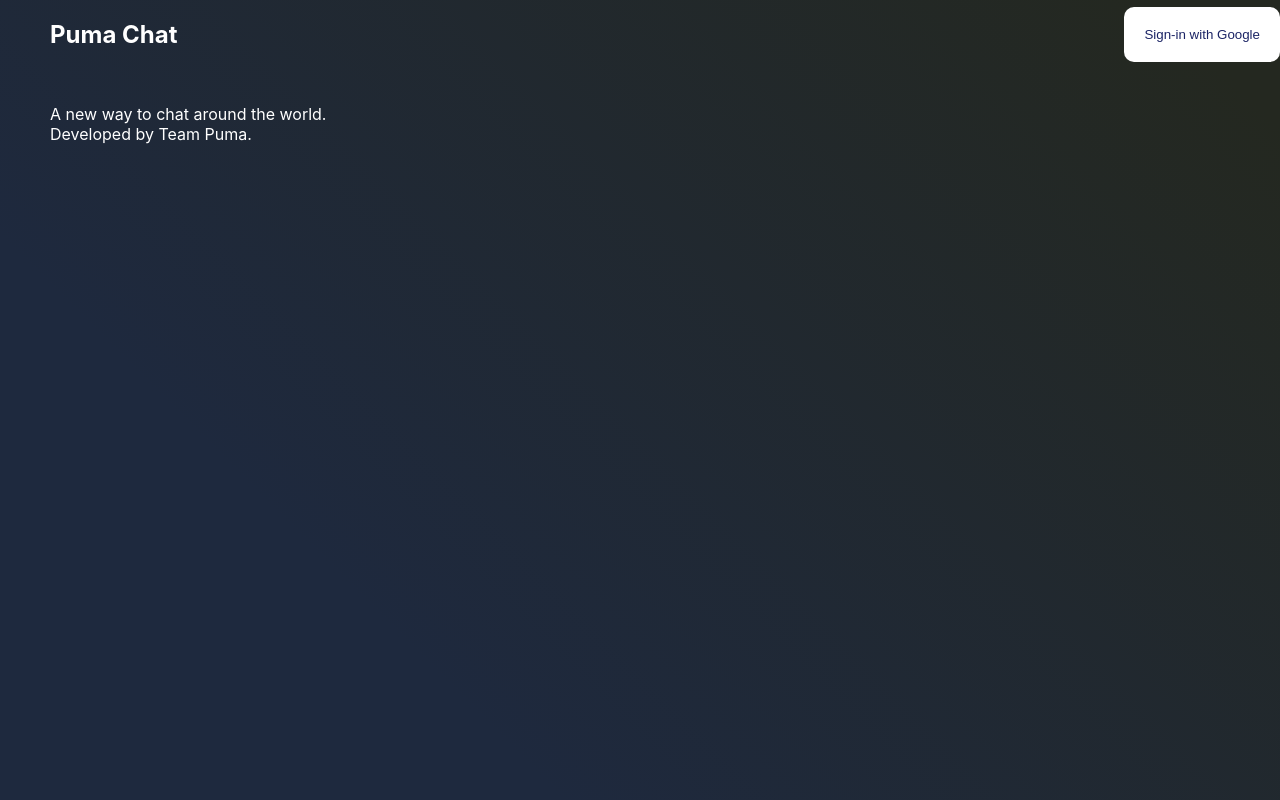
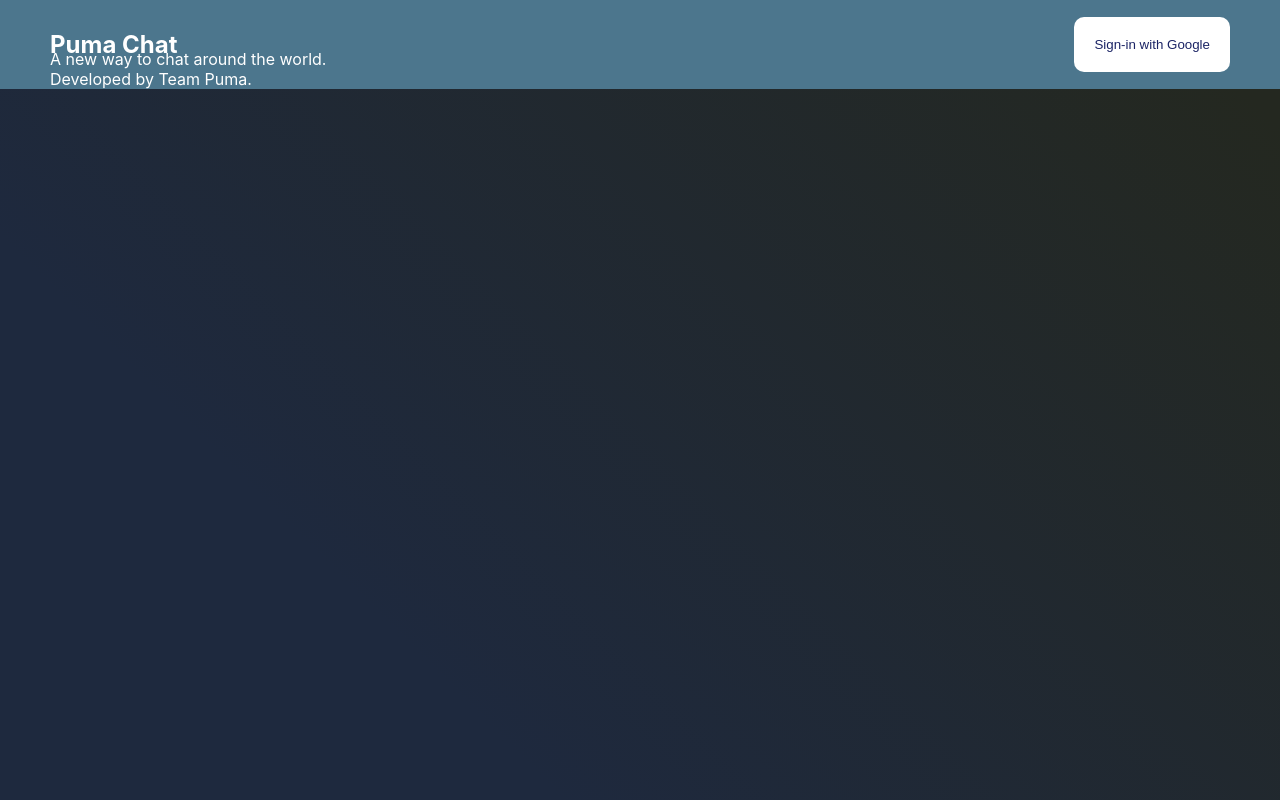
Before and after one commit to GDSC-Team-Puma/PumaChat, a React (Create React App) app in the folder puma-chat/: page / in a window 1280 px wide. Built offline with nearby package versions, Linux system fonts and the light colour scheme; no server answers.

Commit message:
changed padding/margins, more css changes

```diff
--- a/puma-chat/src/App.css
+++ b/puma-chat/src/App.css
@@ -3,11 +3,14 @@
   color: white;
   background-image: linear-gradient(45deg, rgba(30,41,62,1) 27%, rgba(36,40,32,1) 94%);
 }
+
 .nav-bar{
   display:flex;
   align-items: center;
   justify-content: space-between;
-  margin-left: 50px;
+  margin-bottom: -75px;
+  background-color: #4c768d;
+  padding: 10px 50px;
 }
 
 .container-fluid{
@@ -16,11 +19,16 @@
   align-items: flex-start;
   margin-left: 50px;
   color:rgb(255, 255, 255);
+  gap:20px;
   /* for debugging */
 }
 .homepage-elements{
   gap:10px;
-  color:#edc511;
+  color:#ffffff;
+}
+#welcome-message{
+  display:flex;
+
 }
 #message-input{
   margin-top: auto;
--- a/puma-chat/src/components/Homepage.js
+++ b/puma-chat/src/components/Homepage.js
@@ -46,13 +46,17 @@
       <div className="container-fluid" style={{ marginTop: "10%" }}>
         <div className="row">
         <div id = "pfp"> <img src = {user.photoURL}></img> </div>
-          <Card.Title>Welcome</Card.Title>
-          <div>
+          <div id = "welcome-message">
+            Welcome,
+            <span>&nbsp;</span>
+
             { data?.map((selected) => (
-              <div>{selected.uid == user.uid ? selected.name : ""}</div>
+            <div>{selected.uid == user.uid ? selected.name : ""}</div>
             ))}
+          </div>
 
-          </div>
+
+
 
 
         </div>
--- a/puma-chat/src/components/NavBar.js
+++ b/puma-chat/src/components/NavBar.js
@@ -24,7 +24,7 @@
       <h1>Puma Chat</h1>
       {user ? (
         <Button
-        style={{margin: '5%'}}
+        // style={{margin: '5%'}}
         variant="outline-danger"
         type="submit"
         onClick={signOut}>
```
